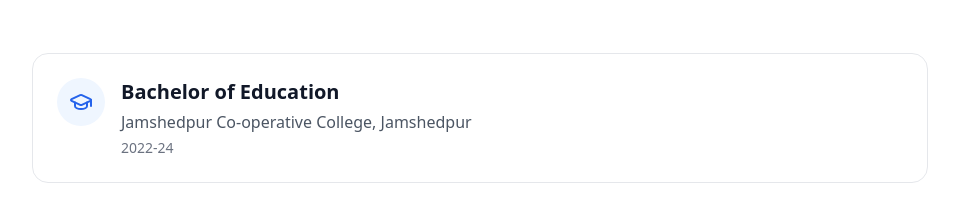
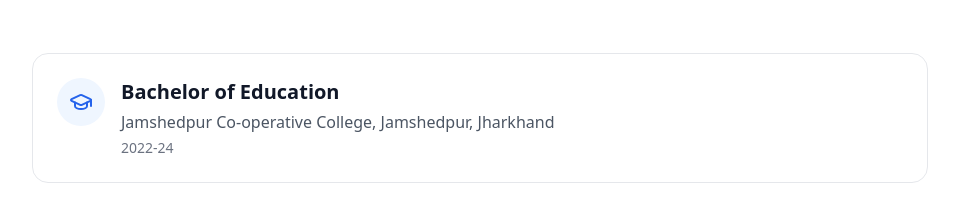
Before and after one commit to abhitoshanand/SushmitaKumariPortfolio, a React (Vite) app: page / in a window 1280 px wide. Shown: the part 1853-2053 px from the top of the page, without its empty margins (160-1119 px from the left). Built offline with nearby package versions, Linux system fonts and the light colour scheme.

Commit message:
Update Education.tsx

```diff
--- a/src/components/Education.tsx
+++ b/src/components/Education.tsx
@@ -11,7 +11,7 @@ export function Education() {
     {
       degree: "Bachelor of Education",
       year: "2022-24",
-      institution: "Jamshedpur Co-operative College, Jamshedpur",
+      institution: "Jamshedpur Co-operative College, Jamshedpur, Jharkhand",
       icon: <GraduationCap className="w-6 h-6 text-blue-600 dark:text-blue-400" />,
     },
     {
```
